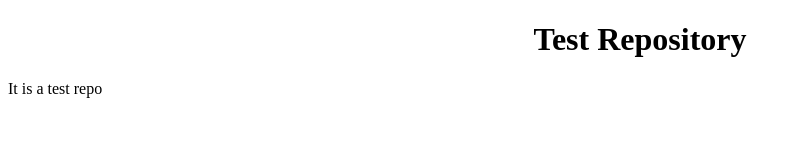
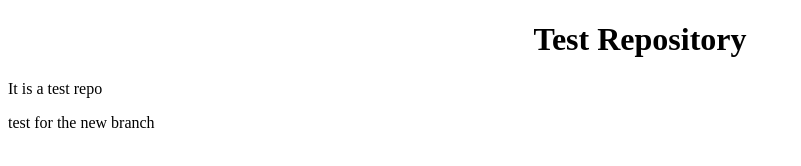
Before and after one commit to divyangana98/Test-repo, a plain HTML site: page index.html in a window 1280 px wide. Shown: the whole page, without its empty margins (0-801 px from the left). Drawn offline with Linux system fonts and the light colour scheme.

Commit message:
refactor: added details

```diff
--- a/index.html
+++ b/index.html
@@ -9,5 +9,6 @@
 </head>
 <body>
     <p>It is a test repo </p>
+    <p> test for the new branch</p>
 </body>
 </html>
```
